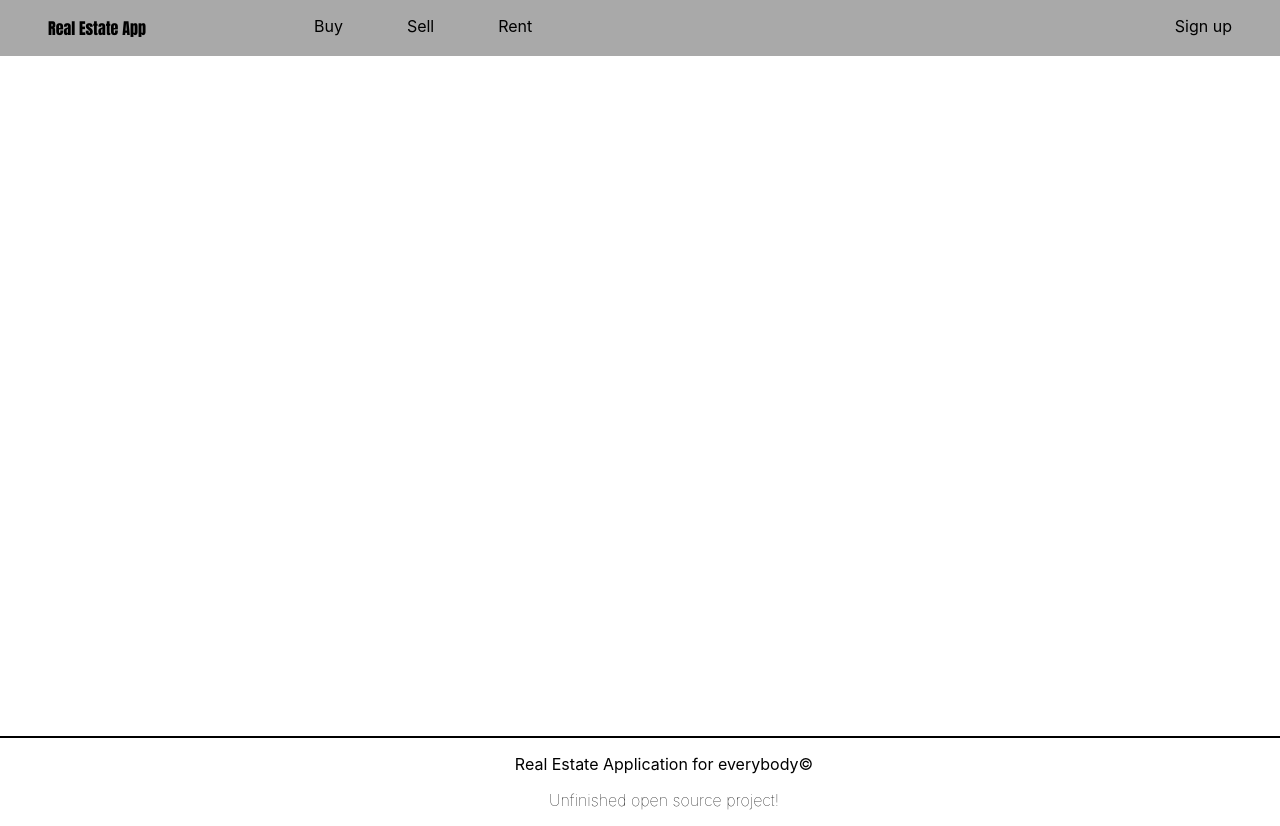
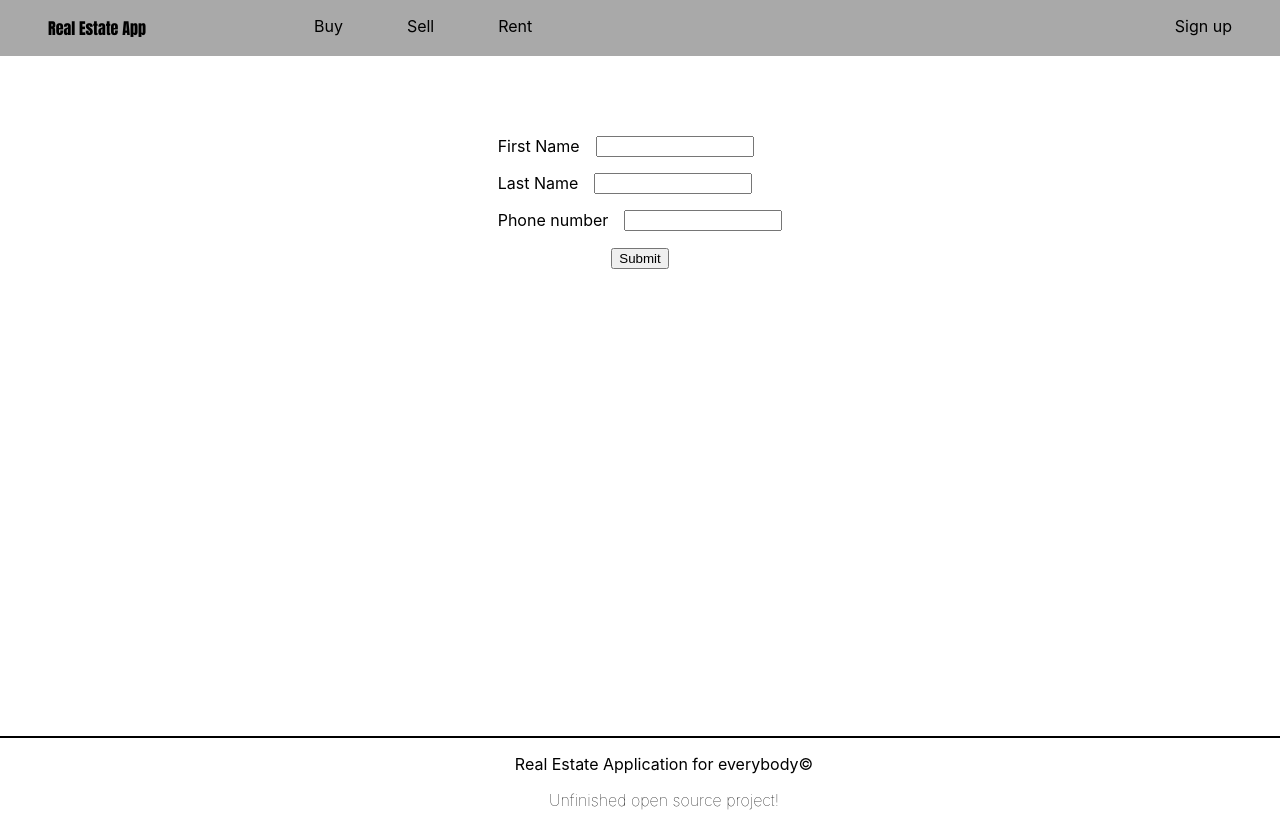
Before and after one commit to devihor25/Real-Estate-App-React, a React (Create React App) app: page /profile in a window 1280 px wide. Built offline with nearby package versions, Linux system fonts and the light colour scheme; no server answers; the HTML template or start-up script is replaced by a standard one.

Commit message:
profile page

```diff
--- a/src/App.js
+++ b/src/App.js
@@ -1,29 +1,32 @@
-import './App.scss';
-import Footer from './components/Footer/Footer';
-import Header from './components/Header/Header';
-import { BrowserRouter, Route, Routes } from 'react-router-dom';
-import HomePage from './components/HomePage/HomePage';
-import CreateHome from './components/Homes/CreateHome';
-import SignUpPage from './components/User/SignUpPage';
-import AllHomes from './components/Homes/AllHomes';
-import HomeDetails from './components/Homes/HomeDetails';
-import SignInPage from './components/User/SignInPage';
-import Rent from './components/Rent/Rent';
+import "./App.scss";
+import Footer from "./components/Footer/Footer";
+import Header from "./components/Header/Header";
+import { BrowserRouter, Route, Routes } from "react-router-dom";
+import HomePage from "./components/HomePage/HomePage";
+import CreateHome from "./components/Homes/CreateHome";
+import SignUpPage from "./components/User/SignUpPage";
+import AllHomes from "./components/Homes/AllHomes";
+import HomeDetails from "./components/Homes/HomeDetails";
+import SignInPage from "./components/User/SignInPage";
+import Rent from "./components/Rent/Rent";
+import Profile from "./components/User/Profile";
+
 function App() {
   return (
-    <div className='App'>
+    <div className="App">
       <BrowserRouter>
         <Header />
         <main>
           <Routes>
-            <Route path='/' element={<HomePage />} />
-            <Route path='/create-home' element={<CreateHome />} />
-            <Route path='/signup' element={<SignUpPage />} />
-            <Route path='/signin' element={<SignInPage />} />
-            <Route path='/all-homes' element={<AllHomes />} />
-            <Route path='/home-details' element={<HomeDetails />} />
-            <Route path='/Rent' element={<Rent/>} />
-	  </Routes>
+            <Route path="/" element={<HomePage />} />
+            <Route path="/create-home" element={<CreateHome />} />
+            <Route path="/signup" element={<SignUpPage />} />
+            <Route path="/signin" element={<SignInPage />} />
+            <Route path="/all-homes" element={<AllHomes />} />
+            <Route path="/home-details" element={<HomeDetails />} />
+            <Route path="/Rent" element={<Rent />} />
+            <Route path="/profile" element={<Profile />} />
+          </Routes>
         </main>
         <Footer />
       </BrowserRouter>
--- a/src/common/fields.js
+++ b/src/common/fields.js
@@ -1,41 +1,56 @@
 export const HOME_FIELDS = [
   {
-    labelName: 'Name',
-    name: 'name',
+    labelName: "Name",
+    name: "name",
   },
   {
-    labelName: 'Place',
-    name: 'place',
+    labelName: "Place",
+    name: "place",
   },
   {
-    labelName: 'Price',
-    name: 'price',
+    labelName: "Price",
+    name: "price",
   },
   {
-    labelName: 'Size',
-    name: 'size',
+    labelName: "Size",
+    name: "size",
   },
   {
-    labelName: 'Year',
-    name: 'year',
+    labelName: "Year",
+    name: "year",
   },
 ];
 
 export const USER_FIELDS = [
   {
-    labelName: 'First Name',
-    name: 'first_name',
+    labelName: "First Name",
+    name: "first_name",
   },
   {
-    labelName: 'Last Name',
-    name: 'last_name',
+    labelName: "Last Name",
+    name: "last_name",
   },
   {
-    labelName: 'Email',
-    name: 'email',
+    labelName: "Email",
+    name: "email",
   },
   {
-    labelName: 'Phone number',
-    name: 'phone_number',
+    labelName: "Phone number",
+    name: "phone_number",
   },
 ];
+
+export const USER_PROFILE = [
+  {
+    labelName: "First Name",
+    name: "first_name",
+  },
+  {
+    labelName: "Last Name",
+    name: "last_name",
+  },
+  {
+    labelName: "Phone number",
+    name: "phone_number",
+  },
+];
--- a/src/common/urls.js
+++ b/src/common/urls.js
@@ -1,4 +1,4 @@
 // const localHost = 'http://localhost:3030';
-const azureHost = 'https://realestateappforeverybody.azurewebsites.net';
+const azureHost = "https://realestateappforeverybody.azurewebsites.net";
 
 export const hostUrl = azureHost;
--- /dev/null
+++ b/src/components/User/Profile.js
@@ -0,0 +1,69 @@
+import { useEffect, useState } from "react";
+import { USER_PROFILE } from "../../common/fields";
+import InputFormRow from "../../common/InputFormRow";
+import { hostUrl } from "../../common/urls";
+import FormSubmitButton from "../../common/FormSubmitButton";
+
+export default function Profile() {
+  const userId = localStorage.getItem("userId");
+  const [userInfo, setUserInfo] = useState({});
+
+  const handleOnChange = (e) => {
+    setUserInfo({
+      ...userInfo,
+      [e.target.name]: e.target.value,
+    });
+  };
+
+  const getUserInfo = () => {
+    fetch(`${hostUrl}/user/${userId}`)
+      .then((resp) => resp.json())
+      .then(setUserInfo);
+  };
+
+  const updateUserInfo = () => {
+    const putBody = { user_id: userId, ...userInfo };
+    fetch(`${hostUrl}/user/profile`, {
+      method: "PATCH",
+      body: JSON.stringify(putBody),
+      headers: {
+        "Content-Type": "application/json",
+      },
+    })
+      .then((resp) => {
+        if (!resp.ok) {
+          alert("Problem occured!");
+        }
+        return resp.json();
+      })
+      .then((json) => {
+        console.log(json);
+      });
+  };
+
+  useEffect(() => {
+    getUserInfo();
+  }, []);
+
+  const handleOnSubmit = (e) => {
+    e.preventDefault();
+    updateUserInfo();
+  };
+
+  return (
+    <div className="center">
+      <form onSubmit={handleOnSubmit}>
+        {USER_PROFILE.map((up) => (
+          <InputFormRow
+            key={up.labelName}
+            labelName={up.labelName}
+            name={up.name}
+            value={userInfo[up.name]}
+            handleOnChange={handleOnChange}
+          />
+        ))}
+        <FormSubmitButton />
+      </form>
+    </div>
+  );
+}
```
